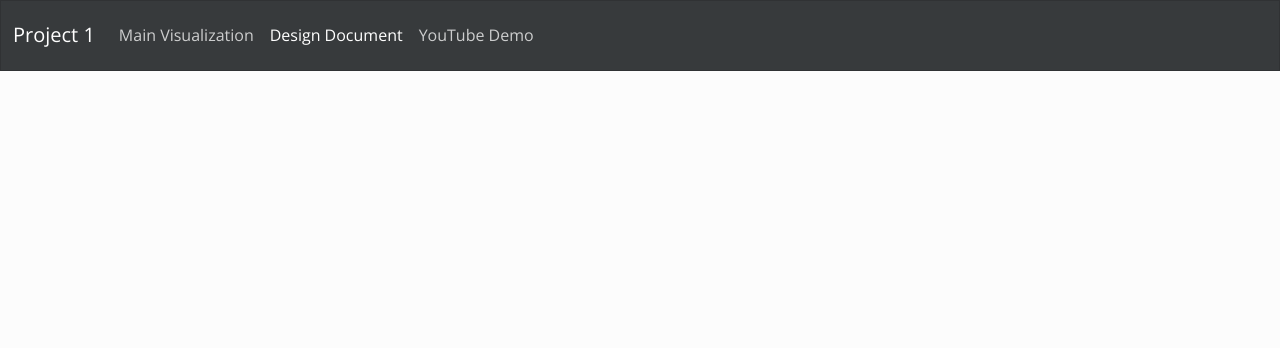
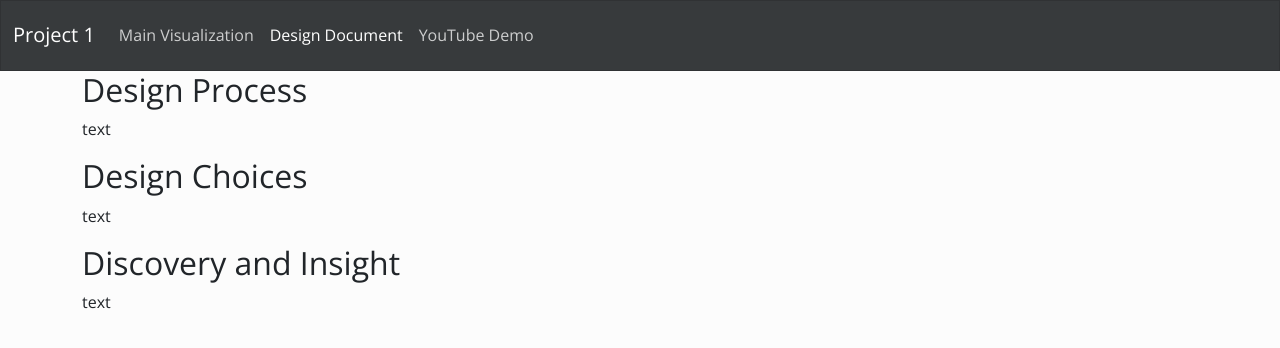
Before and after one commit to jackvanschaik/H517_Project1, a plain HTML site: page design.html in a window 1280 px wide. Drawn offline with nearby package versions, Linux system fonts and the light colour scheme.

Commit message:
Update design.html
addded paragraphs

```diff
--- a/design.html
+++ b/design.html
@@ -38,6 +38,17 @@
     </nav>
 
     <div class = "container">
+	    <h2> Design Process </h2>
+
+	    <p> text </p>
+
+	    <h2> Design Choices </h2>
+
+	    <p> text </p>
+
+	    <h2> Discovery and Insight </h2>
+
+	    <p> text </p>
     </div>
 
 </body>
```
